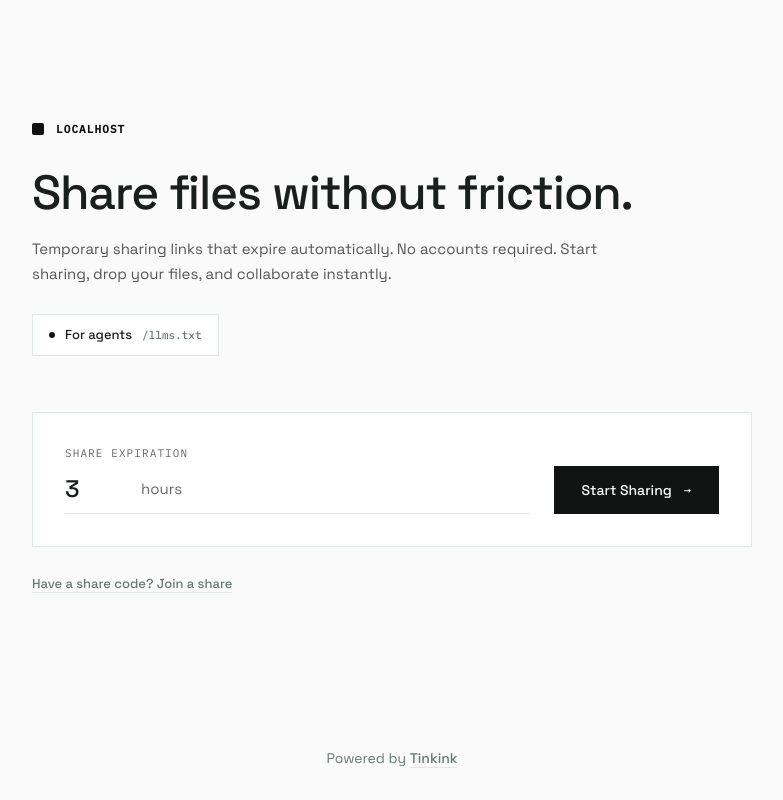
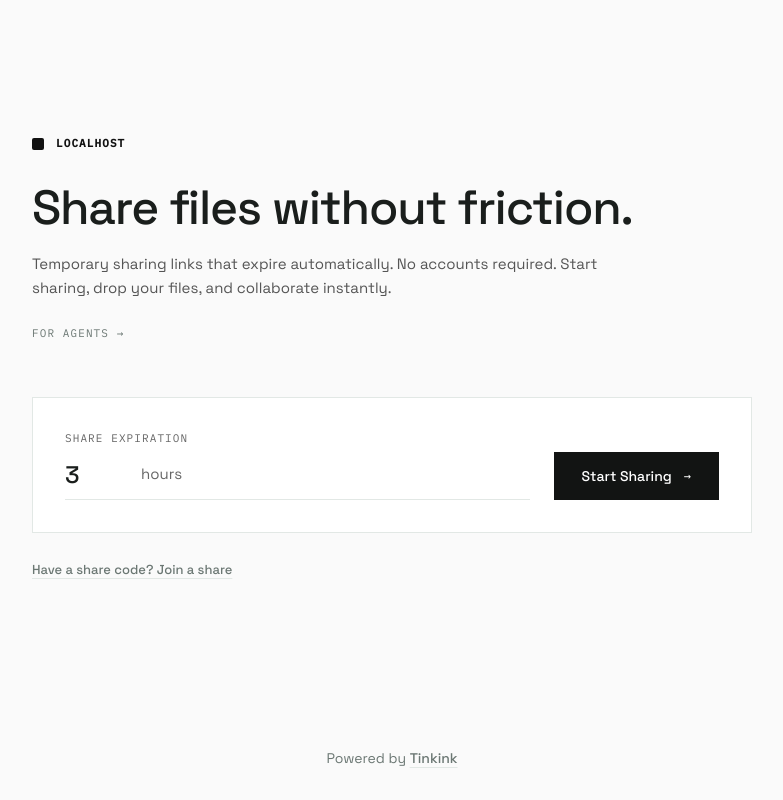
Before and after one commit to tinkink-net/onedrop, a Nuxt app: page / in a window 1280 px wide. Shown: the whole page, without its empty margins (248-1031 px from the left). Built offline with nearby package versions, Linux system fonts and the light colour scheme.

Commit message:
style: make the 'For Agents' link a quiet text link
The button treatment drew more attention than a machine-only pointer
deserves. Reverted to the muted mono style it had in the footer, but kept
high in the DOM so truncated page summaries still surface it.

```diff
--- a/app/pages/index.vue
+++ b/app/pages/index.vue
@@ -167,15 +167,11 @@ onMounted(() => {
       <p class="mt-5 max-w-xl text-[15px] leading-relaxed text-[#555]">Temporary sharing links that expire automatically. No accounts required. Start sharing, drop your files, and collaborate instantly.</p>
 
       <!-- Kept high in the DOM: agents that summarise or truncate the page
-           drop footer content, so the docs pointer must not live down there. -->
-      <a
-        href="/llms.txt"
-        class="mt-7 inline-flex items-center gap-2.5 border border-[color:var(--border)] bg-white px-4 py-2.5 text-[13px] font-medium transition-colors hover:border-[color:var(--text)]"
-      >
-        <span class="h-1.5 w-1.5 rounded-full bg-[color:var(--primary)]"></span>
-        For agents
-        <span class="font-mono-brand text-[11px] text-[color:var(--muted)]">/llms.txt</span>
-      </a>
+           drop footer content, so the docs pointer must not live down there.
+           Deliberately quiet — this is for machines, humans should barely see it. -->
+      <p class="mt-6 font-mono-brand text-[11px] tracking-widest text-[color:var(--muted)] uppercase">
+        <a href="/llms.txt" class="transition-colors hover:text-[color:var(--text)]">For Agents →</a>
+      </p>
     </header>
 
     <div class="space-y-6">
```
